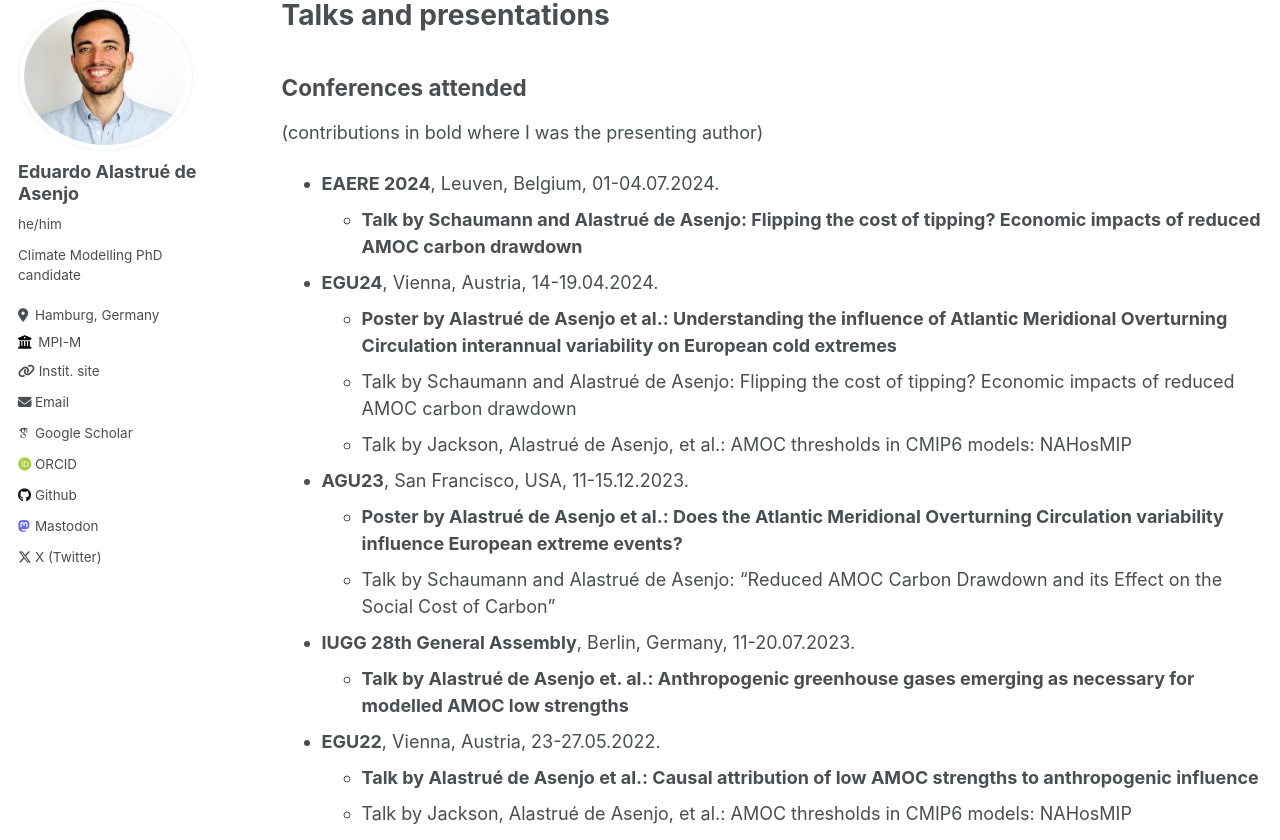
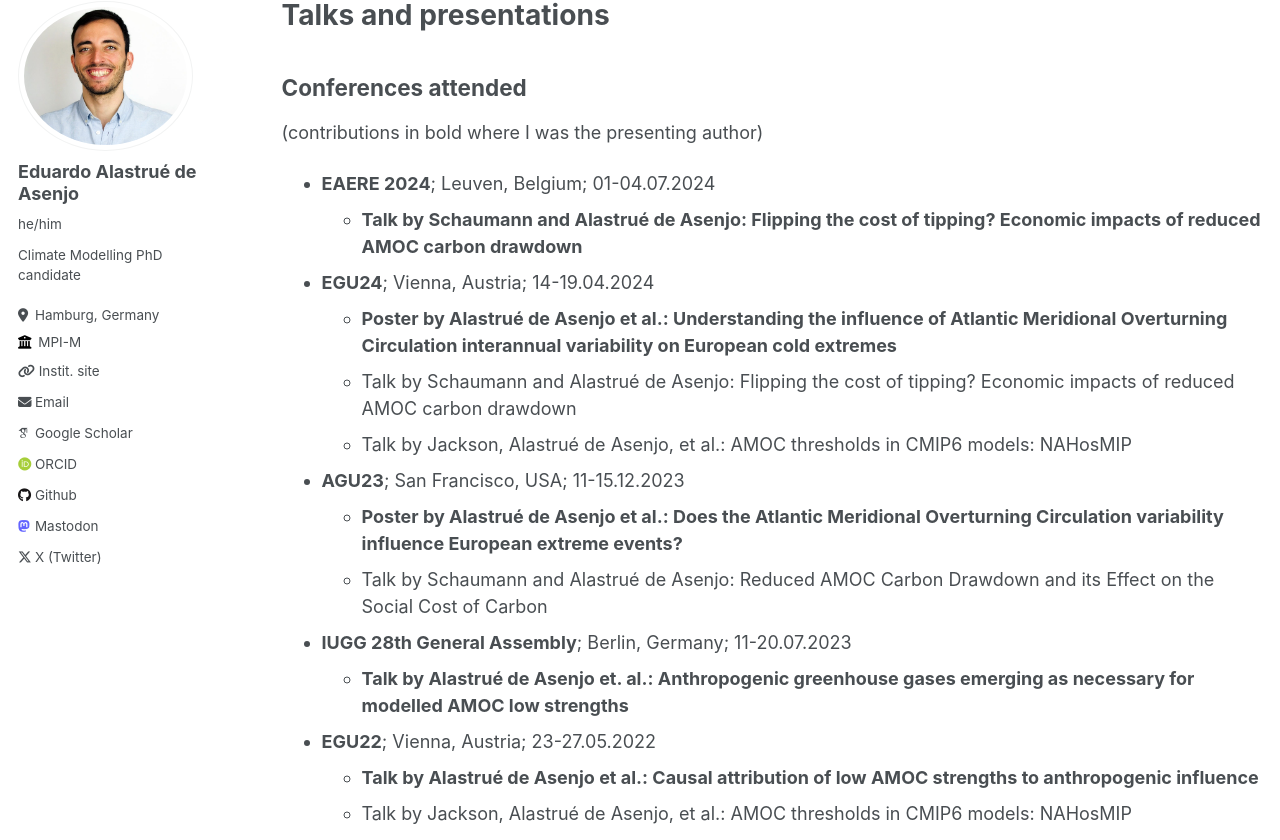
Before and after one commit to edualas/edualas.github.io, a Jekyll site: the page built from _pages/talks.md, in a window 1280 px wide and 1357 px high. Shown: the part 105-945 px from the top of the window. Built offline with Jekyll 4.4.1, drawn with Linux system fonts in a browser that asks for light colours; some web fonts are replaced.

```diff
--- a/_pages/talks.md
+++ b/_pages/talks.md
@@ -8,21 +8,21 @@ author_profile: true
 ## Conferences attended
 (contributions in bold where I was the presenting author)
 
-* **EAERE 2024**, Leuven, Belgium, 01-04.07.2024.
+* **EAERE 2024**; Leuven, Belgium; 01-04.07.2024
   * **Talk by Schaumann and Alastrué de Asenjo: Flipping the cost of tipping? Economic impacts of reduced AMOC carbon drawdown**
 
-* **EGU24**, Vienna, Austria, 14-19.04.2024.
+* **EGU24**; Vienna, Austria; 14-19.04.2024
   * **Poster by Alastrué de Asenjo et al.: Understanding the influence of Atlantic Meridional Overturning Circulation interannual variability on European cold extremes**
   * Talk by Schaumann and Alastrué de Asenjo: Flipping the cost of tipping? Economic impacts of reduced AMOC carbon drawdown
   * Talk by Jackson, Alastrué de Asenjo, et al.: AMOC thresholds in CMIP6 models: NAHosMIP
 
-* **AGU23**, San Francisco, USA, 11-15.12.2023.
+* **AGU23**; San Francisco, USA; 11-15.12.2023
   * **Poster by Alastrué de Asenjo et al.: Does the Atlantic Meridional Overturning Circulation variability influence European extreme events?**
-  * Talk by Schaumann and Alastrué de Asenjo: “Reduced AMOC Carbon Drawdown and its Effect on the Social Cost of Carbon”
+  * Talk by Schaumann and Alastrué de Asenjo: Reduced AMOC Carbon Drawdown and its Effect on the Social Cost of Carbon
 
-* **IUGG 28th General Assembly**, Berlin, Germany, 11-20.07.2023.
+* **IUGG 28th General Assembly**; Berlin, Germany; 11-20.07.2023
   * **Talk by Alastrué de Asenjo et. al.: Anthropogenic greenhouse gases emerging as necessary for modelled AMOC low strengths**
 
-* **EGU22**, Vienna, Austria, 23-27.05.2022.
+* **EGU22**; Vienna, Austria; 23-27.05.2022
   * **Talk by Alastrué de Asenjo et al.: Causal attribution of low AMOC strengths to anthropogenic influence**
   * Talk by Jackson, Alastrué de Asenjo, et al.: AMOC thresholds in CMIP6 models: NAHosMIP
```
